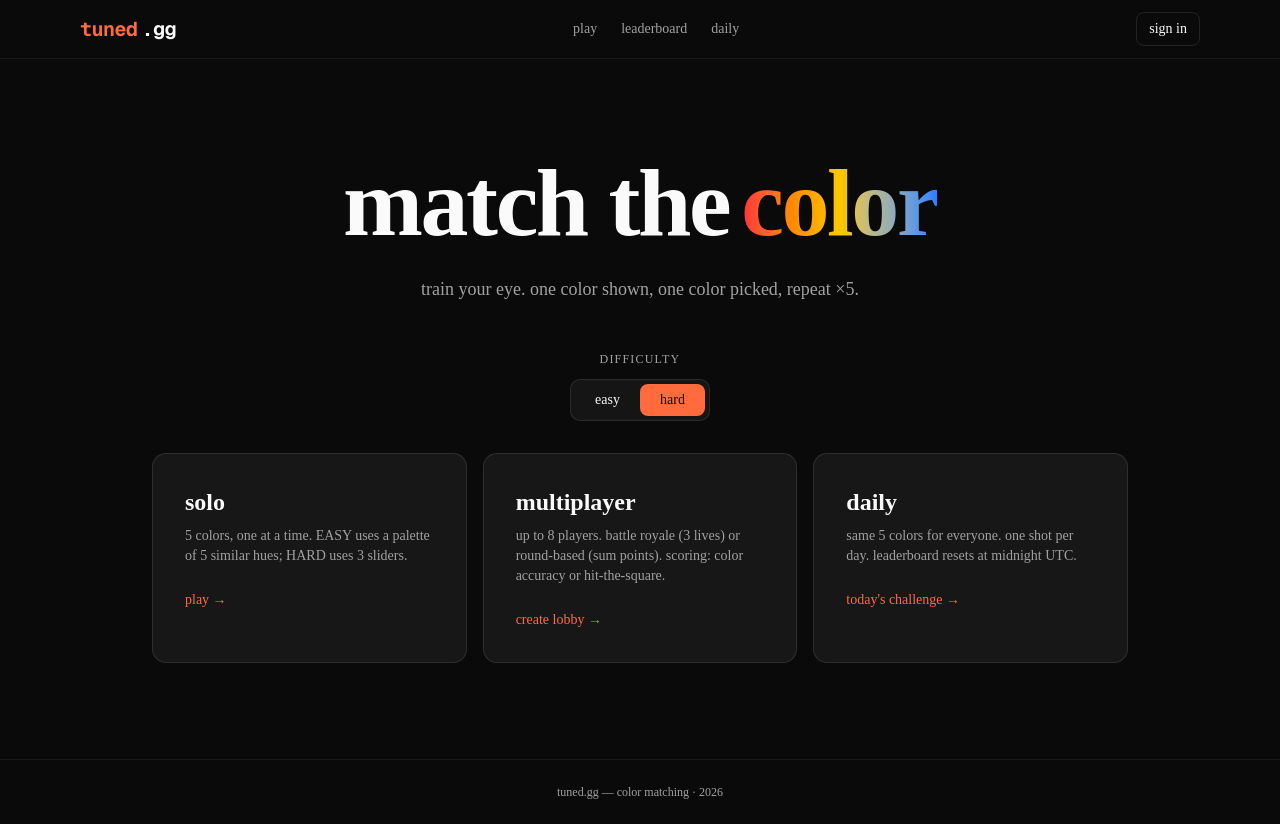
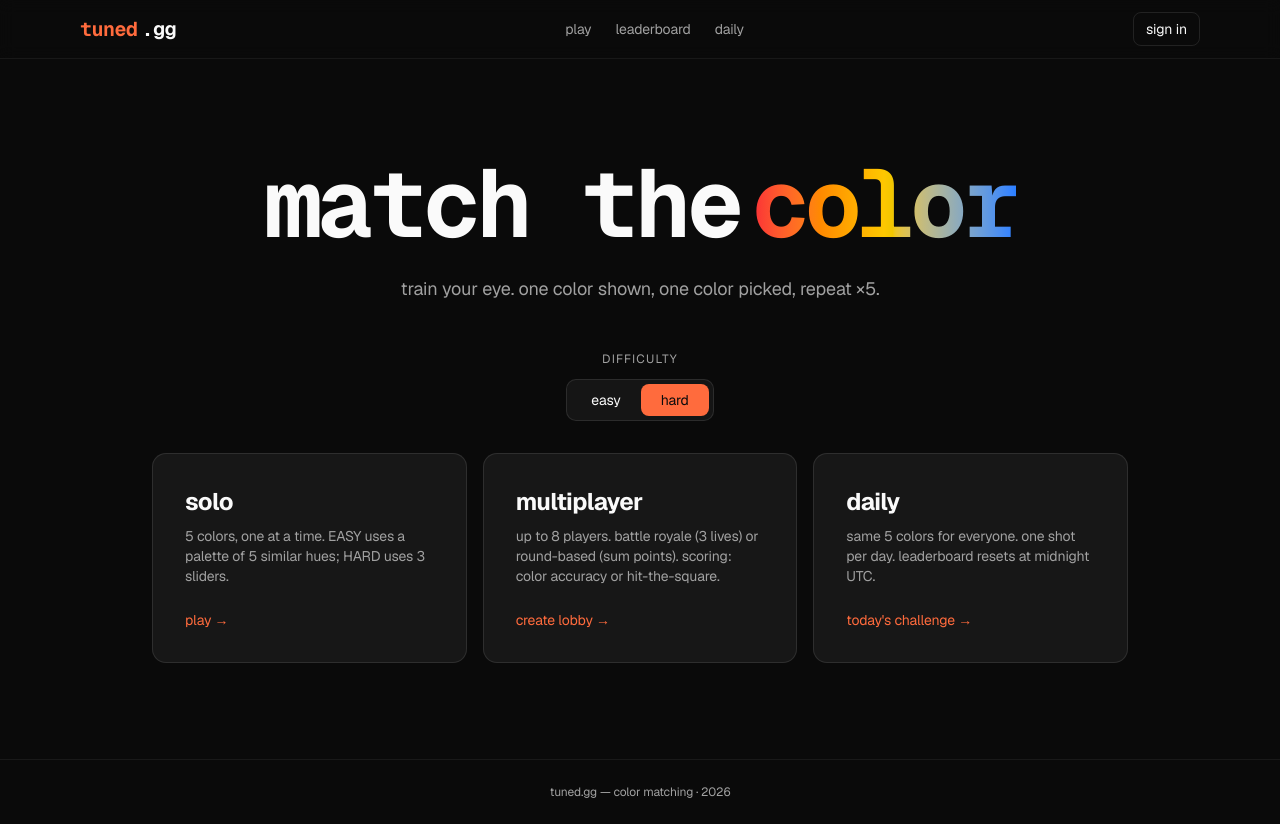
Before and after one commit to Drake3001/Tuned, a Next.js app in the folder apps/web/: page / in a window 1280 px wide. Built offline with nearby package versions, Linux system fonts and the light colour scheme.

Commit message:
fix(web): font-sans was circular (--font-sans referring to itself); point to Geist Sans + antialias + tight tracking

```diff
--- a/apps/web/app/globals.css
+++ b/apps/web/app/globals.css
@@ -10,9 +10,9 @@
   --color-tuned-orange: var(--tuned-orange);
   --color-tuned-orange-fg: var(--tuned-orange-fg);
   --color-tuned-muted: var(--tuned-muted);
-  --font-sans: var(--font-sans);
+  --font-sans: var(--font-geist-sans);
   --font-mono: var(--font-geist-mono);
-  --font-heading: var(--font-sans);
+  --font-heading: var(--font-geist-sans);
   --color-sidebar-ring: var(--sidebar-ring);
   --color-sidebar-border: var(--sidebar-border);
   --color-sidebar-accent-foreground: var(--sidebar-accent-foreground);
@@ -132,6 +132,14 @@
   }
   html {
     @apply font-sans;
+    -webkit-font-smoothing: antialiased;
+    -moz-osx-font-smoothing: grayscale;
+    letter-spacing: -0.01em;
+  }
+  h1,
+  h2,
+  h3 {
+    letter-spacing: -0.025em;
   }
   *:focus-visible {
     outline: 2px solid var(--tuned-orange);
--- a/apps/web/components/landing/HeroSlogan.tsx
+++ b/apps/web/components/landing/HeroSlogan.tsx
@@ -1,7 +1,7 @@
 export function HeroSlogan() {
   return (
     <section className="mx-auto max-w-4xl px-6 pb-12 pt-24 text-center">
-      <h1 className="text-6xl font-bold tracking-tight md:text-8xl">
+      <h1 className="font-mono text-6xl font-bold tracking-tighter md:text-8xl">
         match the
         <span className="ml-3 bg-gradient-to-r from-red-500 via-yellow-400 to-blue-500 bg-clip-text text-transparent">
           color
```
